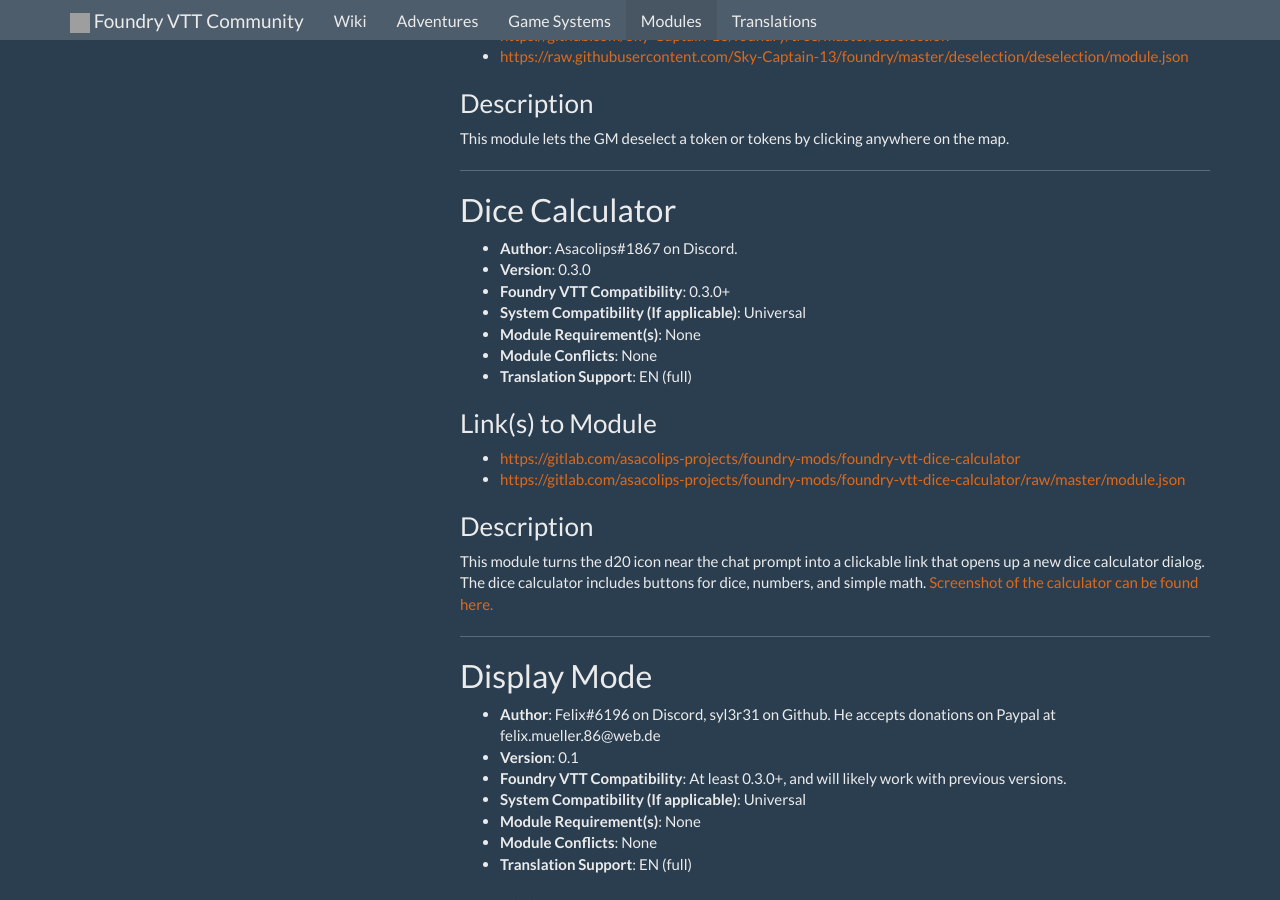
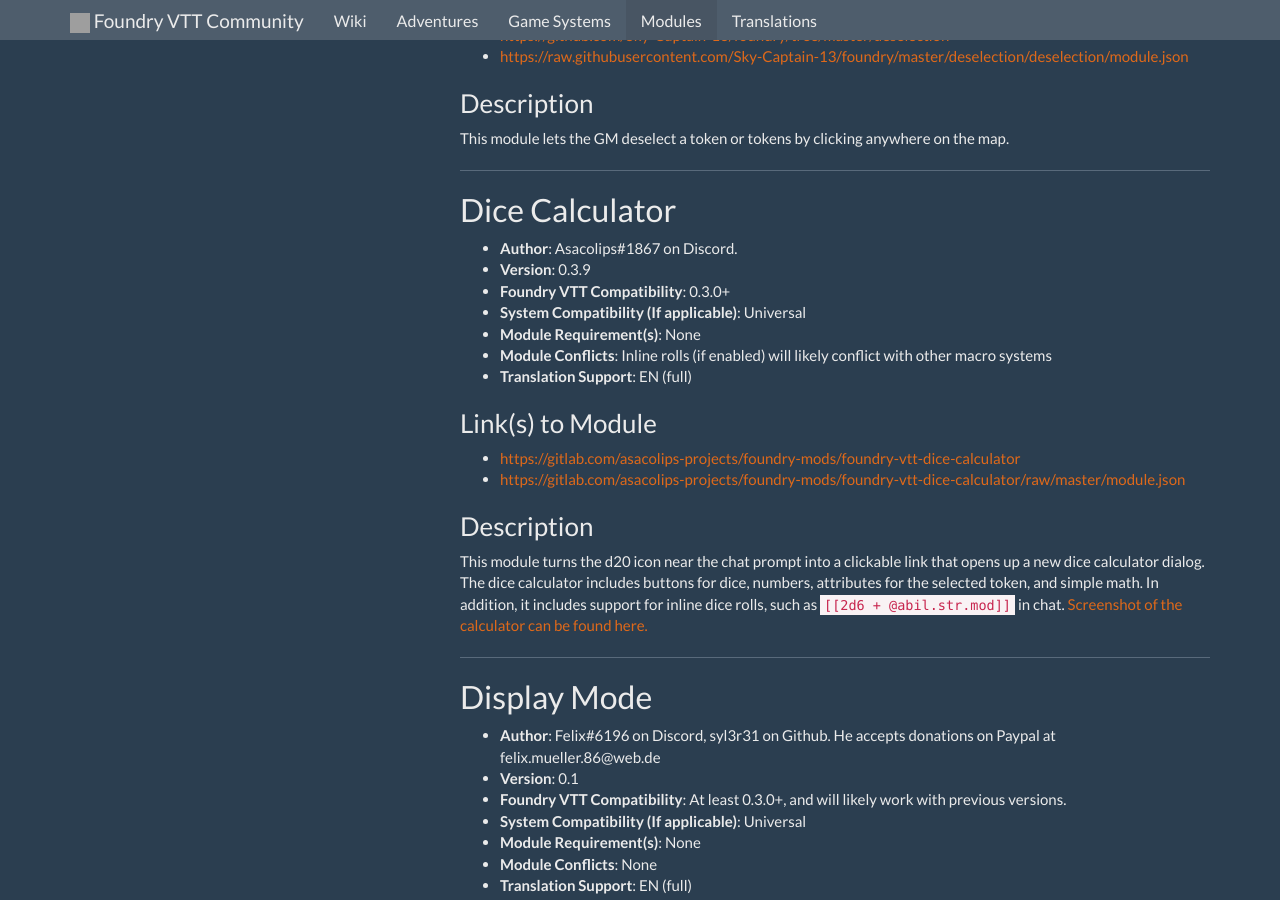
Before and after one commit to foundry-vtt-community/foundry-vtt-community.github.io, a Jekyll site: the page built from _docs/Community-Modules.md, in a window 1280 px wide and 900 px high, scrolled down 3728 px. Built offline with Jekyll 4.4.1, drawn with Linux system fonts in a browser that asks for light colours; nearby versions of some CDN libraries; comment, search, counter and statistics services are not loaded; grey boxes are pictures that could not be loaded.

Commit message:
Update Wiki Content (Automatic)

```diff
--- a/_docs/Community-Modules.md
+++ b/_docs/Community-Modules.md
@@ -182,11 +182,11 @@
 ## Dice Calculator
 
 * **Author**: Asacolips#1867 on Discord.
-* **Version**: 0.3.0
+* **Version**: 0.3.9
 * **Foundry VTT Compatibility**: 0.3.0+
 * **System Compatibility (If applicable)**: Universal
 * **Module Requirement(s)**: None
-* **Module Conflicts**: None
+* **Module Conflicts**: Inline rolls (if enabled) will likely conflict with other macro systems
 * **Translation Support**: EN (full)
 
 ### Link(s) to Module
@@ -194,7 +194,7 @@
 * [https://gitlab.com/asacolips-projects/foundry-mods/foundry-vtt-dice-calculator/raw/master/module.json](https://gitlab.com/asacolips-projects/foundry-mods/foundry-vtt-dice-calculator/raw/master/module.json)
 
 ### Description
-This module turns the d20 icon near the chat prompt into a clickable link that opens up a new dice calculator dialog. The dice calculator includes buttons for dice, numbers, and simple math. [Screenshot of the calculator can be found here.](https://i.imgur.com/ar2hNYP.png)
+This module turns the d20 icon near the chat prompt into a clickable link that opens up a new dice calculator dialog. The dice calculator includes buttons for dice, numbers, attributes for the selected token, and simple math. In addition, it includes support for inline dice rolls, such as `[[2d6 + @abil.str.mod]]` in chat. [Screenshot of the calculator can be found here.](https://i.imgur.com/53XmxEN.png)
 
 ---
 
```
